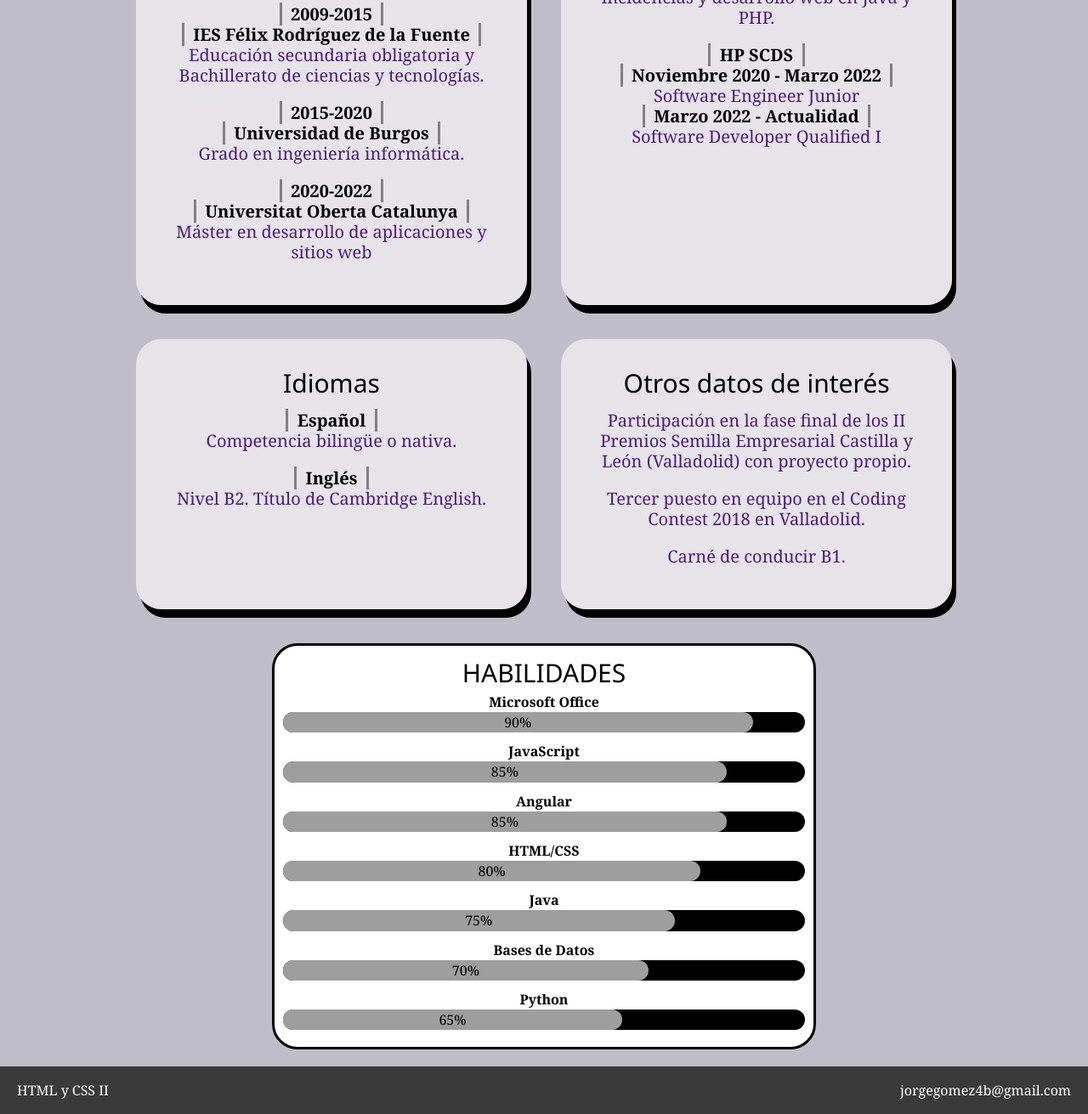
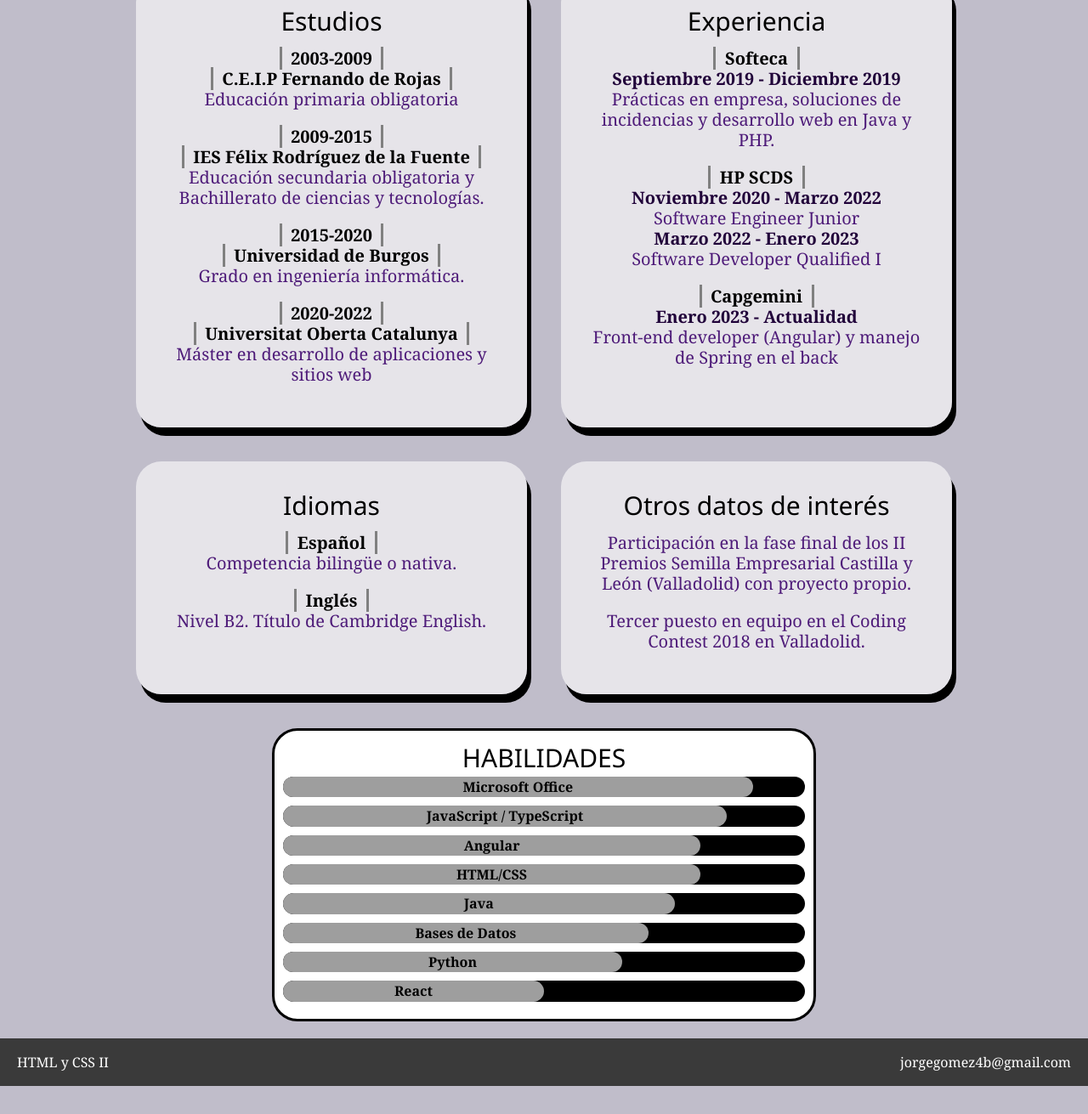
Before and after one commit to jgomez1497/CV, a website built with Parcel: page src/index.html in a window 1280 px wide. Shown: the part 788-2099 px from the top of the page at 85% size. After the commit the page ends 2066 px from the top, so only its background shows below. Built offline with nearby package versions, Linux system fonts and the light colour scheme.

Commit message:
Gitignore y actualización CV

```diff
--- a/src/assets/styles/layouts/_home.scss
+++ b/src/assets/styles/layouts/_home.scss
@@ -15,11 +15,11 @@ body {
     color: $text;
 }
 
-.header--container{
+.header--container {
     width: 100%;
 }
 
-.header--text{
+.header--text {
     display: flex;
     color: black;
     justify-content: center;
@@ -29,25 +29,27 @@ body {
     margin: 0px;
     background-image: url("../images/code.jpg");
     background-position: center;
-
-  h2{
+    h2 {
         margin-bottom: 0px;
         margin-top: 25px;
     }
-
-  h3{
+    h3 {
         margin-bottom: 60px;
         text-align: center;
     }
 }
 
-.profile__photo{
+.fecha {
+    color: #200139;
+}
+
+.profile__photo {
     position: relative;
     top: -50px;
     height: 150px;
     width: 150px;
     border-radius: 50%;
-  border:solid 5px;
+    border: solid 5px;
 }
 
 .container--info {
@@ -59,28 +61,24 @@ body {
     text-align: center;
     background-color: $box-bg;
     box-shadow: 5px 10px black;
-
-  &--studiesExperience{
-    margin:20px 20px;
+    &--studiesExperience {
+        margin: 20px 20px;
         max-width: 500px;
         width: 50%;
     }
-
-  &--languagesInterest{
-    margin:20px 20px;
+    &--languagesInterest {
+        margin: 20px 20px;
         max-width: 500px;
         width: 50%;
     }
-
     @media (max-width: $mqMaxWidth) {
         padding: 0.5rem;
     }
 }
 
-.info--vertical{
+.info--vertical {
     display: flex;
     max-width: 1000px;
-
     @media (max-width: $mqMaxWidth) {
         flex-direction: column;
         justify-content: center;
@@ -88,98 +86,89 @@ body {
     }
 }
 
-.container--icons{
-  font-size:0.8rem;
+.container--icons {
+    font-size: 0.8rem;
     color: #4e1b79;
     display: flex;
     flex-direction: row;
     justify-content: center;
-
-  i{
+    i {
         font-size: 2rem;
         margin: 0px 20px;
         cursor: pointer;
-    transition:  all .2s ease-in-out;
+        transition: all .2s ease-in-out;
     }
-
-  i:hover{
-    color:black;
+    i:hover {
+        color: black;
         transform: scale(2);
     }
-
-  .clipboard__msg{
+    .clipboard__msg {
         border-radius: 10px;
         background-color: gray;
         position: absolute;
         margin-top: 30px;
-
-    &--hidden{
+        &--hidden {
             visibility: hidden;
         }
-
-    &--visible{
+        &--visible {
             visibility: visible;
         }
     }
 }
 
-.studies--detailed{
+.studies--detailed {
     font-size: 20px;
     color: #4e1b79;
-
-  label{
+    label {
         color: black;
         padding-right: 0.7rem;
         padding-left: 0.7rem;
         border-right: solid gray;
         border-left: solid gray;
     }
-
     @media (max-width: $mqMinWidth) {
         font-size: 24px;
     }
 }
 
-.container--skills{
+.container--skills {
     background-color: white;
     display: block;
     text-align: center;
     align-items: center;
     width: 50%;
     border: solid black;
-  padding:10px;
+    padding: 10px;
     border-radius: 2rem;
     margin-top: 20px;
     margin-bottom: 20px;
-
-  h2{
+    h2 {
         color: black;
     }
-
     @media (max-width: $mqMinWidth) {
-    h2{
+        h2 {
             font-size: 25px;
         }
     }
 }
 
-.label__skills{
+.label__skills {
     color: black;
     margin-top: 50px;
 }
 
-.progress__bar{
+.progress__bar {
     margin-bottom: 10px;
 }
 
-.footer--container{
+.footer--container {
     display: flex;
     background-color: $footer-bg;
     width: 100%;
     max-height: 100px;
 }
 
-.ref__name{
+.ref__name {
     width: 50%;
     display: flex;
     justify-content: left;
@@ -187,7 +176,7 @@ body {
     margin-left: 20px;
 }
 
-.ref__contact{
+.ref__contact {
     width: 50%;
     text-align: right;
     margin-right: 20px;
--- a/src/index.html
+++ b/src/index.html
@@ -16,7 +16,7 @@
     <header class="header--container">
         <div class="header--text">
             <h2><b>Jorge Gómez Ortiz</b></h2>
-            <h3><b>Ingeniero Informático, Desarrollador De Aplicaciones Web</b></h3>
+            <h3><b>Ingeniero Informático <br> Desarrollador De Aplicaciones Web</b></h3>
         </div>
     </header>
 
@@ -37,8 +37,9 @@
         </div>
         <p>
             Ingeniero informático, graduado en 2020, en la Universidad de Burgos (UBU). Graduado del máster de desarrollo de aplicaciones y sitios web en la Universitat Oberta de Catalunya (UOC) en el año 2022. <br> Trabajando en HP SCDS desde noviembre
-            de 2020, en el departamento de calidad, automatizando tests mediante el uso de TypeScript, Java y Python mayoritariamente. <br> Manejo y uso diario de GitHub y la tecnología SCRUM, aplicado al trabajo en grupo. <br> Abierto a aprender nuevas
-            tecnologías relacionadas con el desarrollo.
+            de 2020, en el departamento de calidad, automatizando tests mediante el uso de TypeScript, Java y Python mayoritariamente. <br> Actualmente trabajo en Capgemini, desarrollando una aplicación web desde cero, mayoritariamente trabajo en el front-end
+            con Angular y ayudando en algún desarrollo de endpoints o arreglos en el back utilizando Spring Boot.
+            <br> Manejo y uso diario de GitHub y la tecnología SCRUM, aplicado a las dinámicas de trabajo en grupo. <br> Aprendiendo a manejar React y con miras a aprender nuevas tecnologías relacionadas con el desarrollo.
         </p>
     </div>
     <div class="info--vertical">
@@ -72,14 +73,20 @@
             <div class="studies--detailed">
                 <p>
                     <label><b>Softeca</b></label><br>
-                    <label><b>Septiembre 2019 - Diciembre 2019</b></label><br> Prácticas en empresa, soluciones de incidencias y desarrollo web en Java y PHP.
+                    <span class="fecha"> <b>Septiembre 2019 - Diciembre 2019</b><br> </span> Prácticas en empresa, soluciones de incidencias y desarrollo web en Java y PHP.
                 </p>
             </div>
             <div class="studies--detailed">
                 <p>
                     <label><b>HP SCDS</b></label><br>
-                    <label><b>Noviembre 2020 - Marzo 2022</b></label><br> Software Engineer Junior <br>
-                    <label><b>Marzo 2022 - Actualidad</b></label><br> Software Developer Qualified I
+                    <span class="fecha"><b>Noviembre 2020 - Marzo 2022</b><br> </span> Software Engineer Junior <br>
+                    <span class="fecha"><b>Marzo 2022 - Enero 2023</b><br> </span> Software Developer Qualified I
+                </p>
+            </div>
+            <div class="studies--detailed">
+                <p>
+                    <label><b>Capgemini</b></label><br>
+                    <span class="fecha"><b>Enero 2023 - Actualidad</b><br></span> Front-end developer (Angular) y manejo de Spring en el back <br>
                 </p>
             </div>
         </div>
@@ -110,49 +117,50 @@
                     Tercer puesto en equipo en el Coding Contest 2018 en Valladolid.
                 </p>
             </div>
-            <div class="studies--detailed">
-                <p>
-                    Carné de conducir B1.
-                </p>
-            </div>
         </div>
     </div>
     <div class="container--skills">
         <h2>HABILIDADES</h2>
 
-        <label class="label__skills"><b>Microsoft Office</b></label>
+        <label class="label__skills"><b></b></label>
         <div class="w3-black w3-round-xlarge">
-            <div class="w3-container w3-gray w3-round-xlarge progress__bar" style="width:90%">90%</div>
+            <div class="w3-container w3-gray w3-round-xlarge progress__bar" style="width:90%;"><b>Microsoft Office</b></div>
         </div>
 
-        <label class="label__skills"><b>JavaScript</b></label>
+        <label class="label__skills"><b></b></label>
         <div class="w3-black w3-round-xlarge">
-            <div class="w3-container w3-gray w3-round-xlarge progress__bar" style="width:85%">85%</div>
+            <div class="w3-container w3-gray w3-round-xlarge progress__bar" style="width:85%"><b>JavaScript / TypeScript</b></div>
         </div>
 
-        <label class="label__skills"><b>Angular</b></label>
+        <label class="label__skills"><b></b></label>
         <div class="w3-black w3-round-xlarge">
-            <div class="w3-container w3-gray w3-round-xlarge progress__bar" style="width:85%">85%</div>
+            <div class="w3-container w3-gray w3-round-xlarge progress__bar" style="width:80%"><b>Angular</b>
+            </div>
         </div>
 
-        <label class="label__skills"><b>HTML/CSS</b></label>
+        <label class="label__skills"><b></b></label>
         <div class="w3-black w3-round-xlarge">
-            <div class="w3-container w3-gray w3-round-xlarge progress__bar" style="width:80%">80%</div>
+            <div class="w3-container w3-gray w3-round-xlarge progress__bar" style="width:80%"><b>HTML/CSS</b></div>
         </div>
 
-        <label class="label__skills"><b>Java</b></label>
+        <label class="label__skills"><b></b></label>
         <div class="w3-black w3-round-xlarge">
-            <div class="w3-container w3-gray w3-round-xlarge progress__bar" style="width:75%">75%</div>
+            <div class="w3-container w3-gray w3-round-xlarge progress__bar" style="width:75%"><b>Java</b></div>
         </div>
 
-        <label class="label__skills"><b>Bases de Datos</b></label>
+        <label class="label__skills"><b></b></label>
         <div class="w3-black w3-round-xlarge">
-            <div class="w3-container w3-gray w3-round-xlarge progress__bar" style="width:70%">70%</div>
+            <div class="w3-container w3-gray w3-round-xlarge progress__bar" style="width:70%"><b>Bases de Datos</b></div>
         </div>
 
-        <label class="label__skills"><b>Python</b></label>
+        <label class="label__skills"><b></b></label>
         <div class="w3-black w3-round-xlarge">
-            <div class="w3-container w3-gray w3-round-xlarge progress__bar" style="width:65%">65%</div>
+            <div class="w3-container w3-gray w3-round-xlarge progress__bar" style="width:65%"><b>Python</b></div>
+        </div>
+
+        <label class="label__skills"><b></b></label>
+        <div class="w3-black w3-round-xlarge">
+            <div class="w3-container w3-gray w3-round-xlarge progress__bar" style="width:50%"><b>React</b></div>
         </div>
     </div>
 
```
Also changed, not shown: src/assets/styles/_variables.scss (+13 -8 lines), 1 other file. Lines whose indentation alone changed are shown as unchanged.
